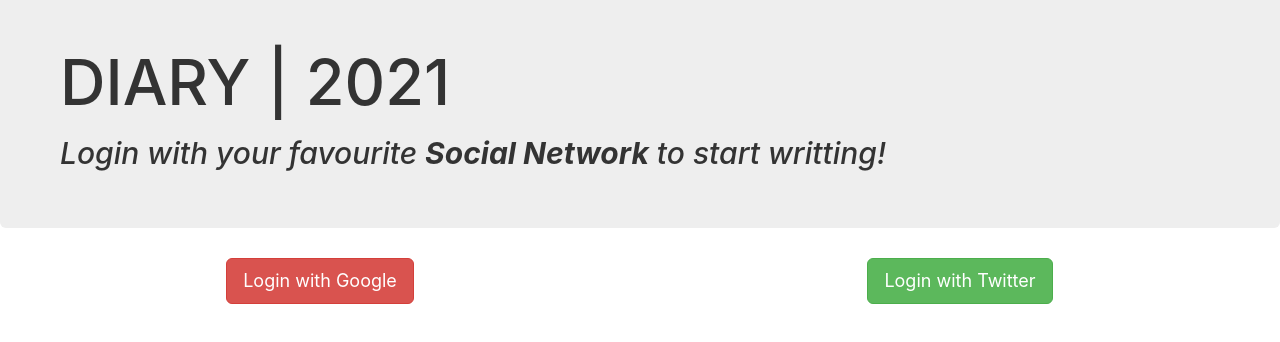
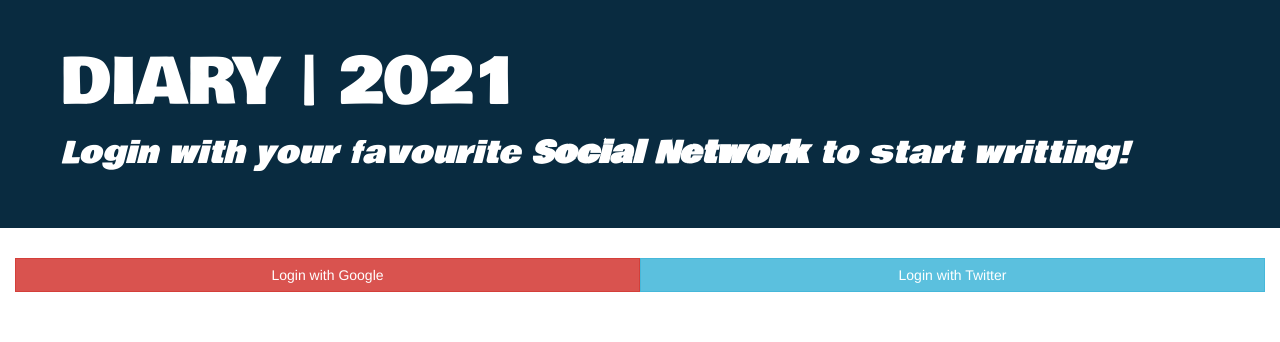
Before and after one commit to anton-mazurko/react-diary-app, a React (Create React App) app: page /login in a window 1280 px wide. Shown: the top 342 px of the page. Built offline with nearby package versions, Linux system fonts and the light colour scheme; no server answers; the database is empty.

Commit message:
Give a modern look with awesome css

```diff
--- a/public/index.html
+++ b/public/index.html
@@ -16,6 +16,7 @@
     -->
     <link rel="manifest" href="%PUBLIC_URL%/manifest.json" />
     <link rel="stylesheet" href="https://maxcdn.bootstrapcdn.com/bootstrap/3.3.7/css/bootstrap.min.css" integrity="sha384-BVYiiSIFeK1dGmJRAkycuHAHRg32OmUcww7on3RYdg4Va+PmSTsz/K68vbdEjh4u" crossorigin="anonymous" />
+    <link rel="stylesheet" href="https://fonts.googleapis.com/css?family=Bowlby+One">
     <!--
       Notice the use of %PUBLIC_URL% in the tags above.
       It will be replaced with the URL of the `public` folder during the build.
--- a/src/components/App.js
+++ b/src/components/App.js
@@ -76,7 +76,7 @@
     return (
       <div className="container-fluid">
         <div className="row">
-          <div className="col-sm-8 col-sm-offset-2">
+          <div className="col-sm-10 col-sm-offset-1">
             <form onSubmit={this.handleSubmit}>
               <div className="form-group">
                 <input
--- a/src/components/Login.js
+++ b/src/components/Login.js
@@ -29,13 +29,13 @@
               </i>
             </h2>
           </div>
+        </div>
 
-          <div className="col-sm-6 text-center">
-            <button className="btn btn-danger btn-lg" onClick={this.props.googleLogin}>Login with Google</button>
-          </div>
+        <div className="row">
+          <div className="col-sm-12">
 
-          <div className="col-sm-6 text-center">
-            <button className="btn btn-success btn-lg" onClick={this.props.twitterLogin}>Login with Twitter</button>
+              <button className="btn btn-danger col-sm-6" onClick={this.props.googleLogin}>Login with Google</button>
+              <button className="btn btn-info col-sm-6" onClick={this.props.twitterLogin}>Login with Twitter</button>
           </div>
         </div>
 
--- a/src/index.js
+++ b/src/index.js
@@ -17,6 +17,7 @@
 import AuthenticatedComponent from './components/AuthenticatedComponent';
 import NoteDetail from './components/NoteDetail';
 import NoteEdit from './components/NoteEdit';
+import './styles/index.css';
 
 
 // create redux store -> reducers -> actions - actionType | applyMiddleware
--- a/src/styles/index.css
+++ b/src/styles/index.css
@@ -1,4 +1,4 @@
-body {
+/* body {
   margin: 0;
   font-family: -apple-system, BlinkMacSystemFont, 'Segoe UI', 'Roboto', 'Oxygen',
     'Ubuntu', 'Cantarell', 'Fira Sans', 'Droid Sans', 'Helvetica Neue',
@@ -10,4 +10,40 @@
 code {
   font-family: source-code-pro, Menlo, Monaco, Consolas, 'Courier New',
     monospace;
+} */
+
+* {
+  border-radius: 0px !important;
 }
+
+.jumbotron {
+  border-radius: 0px !important;
+  background-color: #092b40;
+  color: #fff;
+  font-family: 'Bowlby One', cursive;
+}
+
+.no-border {
+  box-shadow: none;
+  outline: none;
+  border-top: none !important;
+  border-left: none !important;
+  border-right: none !important;
+  -webkit-box-shadow: none !important;
+  -moz-box-shadow: none !important;
+  box-shadow: none !important;
+}
+
+.no-border:focus {
+  border-bottom: 1.5px solid #007bff;
+}
+
+/* responsive */
+@media only screen and (max-width: 768px) {
+  img {
+    max-height: 100px;
+  }
+  .username {
+    text-align: left;
+  }
+}
```
